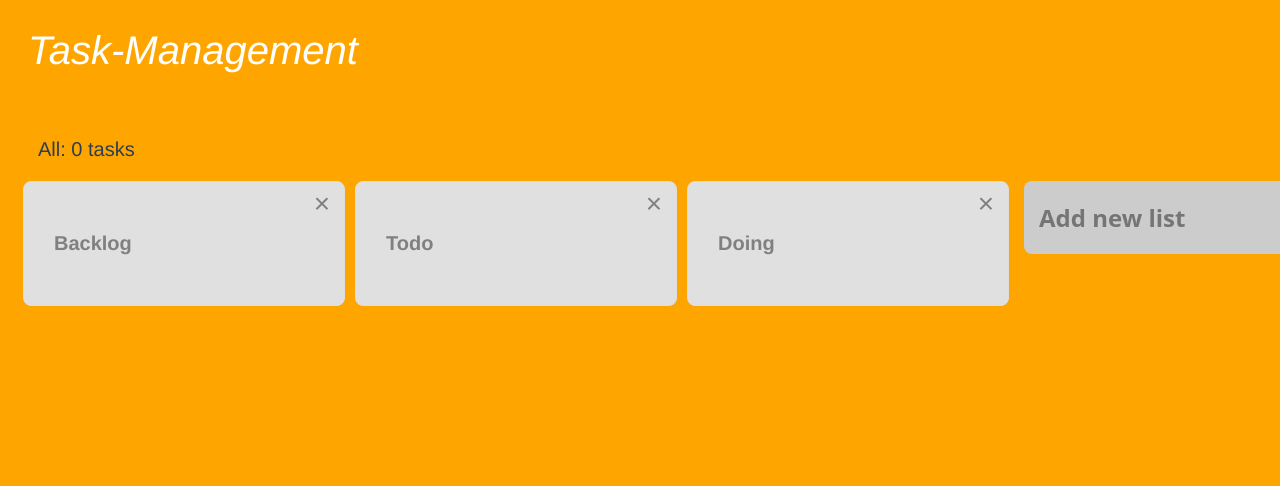
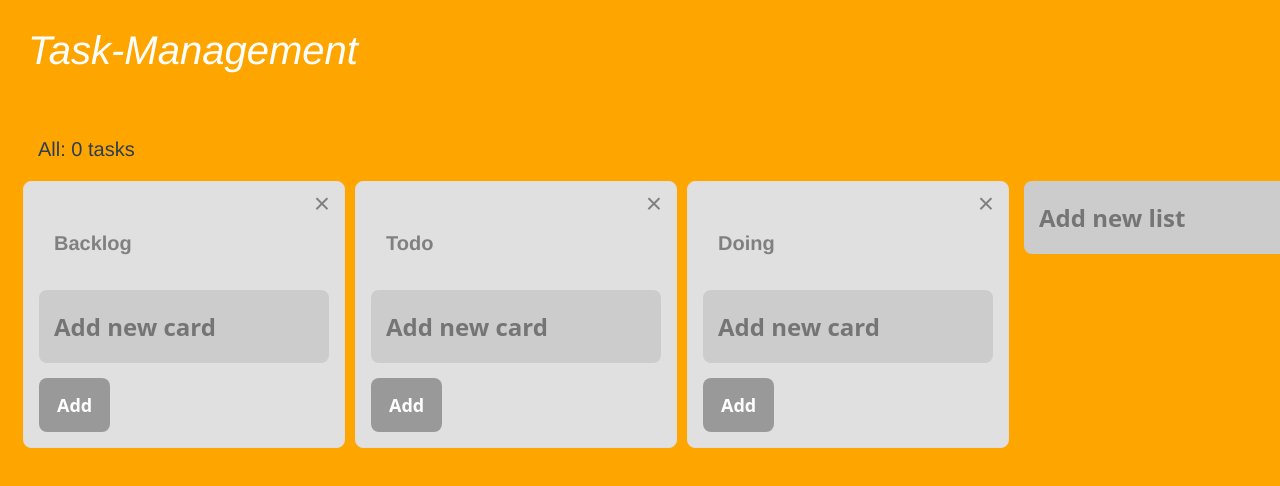
Before and after one commit to taji0625/task-management, a Vue app: page / in a window 1280 px wide. Shown: the top 486 px of the page. Built offline with nearby package versions, Linux system fonts and the light colour scheme.

Commit message:
カード追加ボタンの実装

```diff
--- /dev/null
+++ b/src/components/CardAdd.vue
@@ -0,0 +1,38 @@
+<template>
+  <form
+    class="addcard"
+    @submit.prevent="addCardToList"
+  >
+    <input
+      v-model="body"
+      type="text"
+      class="text-input"
+      placeholder="Add new card"
+    />
+    <button type="submit" class="add-button">
+      Add
+    </button>
+  </form>
+</template>
+
+<script>
+export default {
+  props: {
+    listIndex: {
+      type: Number,
+      required: true,
+    }
+  },
+  data: function() {
+    return {
+      body: '',
+    }
+  },
+  methods: {
+    addCardToList: function() {
+      this.$store.dispatch('addCardToList', { body: this.body, listIndex: this.listIndex })
+      this.body = ''
+    }
+  }
+}
+</script>
--- a/src/components/List.vue
+++ b/src/components/List.vue
@@ -4,11 +4,17 @@
       <p class="list-title">{{ title }}</p>
       <div class="deletelist" @click="removeList">×</div>
     </div>
+    <card-add :listIndex="listIndex"/>
   </div>
 </template>
 
 <script>
+import CardAdd from './CardAdd'
+
 export default {
+  components: {
+    CardAdd
+  },
   props: {
     title: {
       type: String,
```
